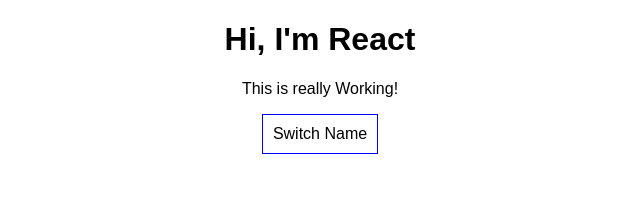
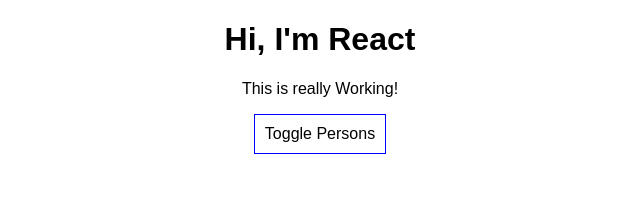
Before and after one commit to mayuri2392/react-complete-guide, a React (Create React App) app: page / in a window 1280 px wide. Shown: the top 204 px of the page, without its empty margins (320-960 px from the left). Built offline with nearby package versions, Linux system fonts and the light colour scheme.

Commit message:
list and conditionals

```diff
--- a/src/App.js
+++ b/src/App.js
@@ -1,19 +1,18 @@
 import React, { Component } from 'react';
 import './App.css';
-import person from './Person/Person';
 import Person from './Person/Person';
 
 
 class App extends Component {
   state = {
     persons : [
-      {name:'Sandesh', age:31},
-      {name:'Mayuri', age:29},
-      {name:'Gaurav', age:26}
+      {id:'01', name:'Sandesh', age:31},
+      {id:'02', name:'Mayuri', age:29},
+      {id:'03', name:'Gaurav', age:26}
     ]
   }
 
-  switchNameHandler = () => {
+  /*switchNameHandler = () => {
     //console.log("Was Clicked!");
     this.setState({
       persons : [
@@ -23,20 +22,42 @@
       ],
       showPersons : false
     })
-  }
+  }*/
 
- nameChangeHandler = (event) => {
+ nameChangedHandler = (event, id) => {
     //console.log("Was Clicked!");
-    this.setState({
+    const personIndex = this.state.persons.findIndex(p =>{
+      return p.id === id;
+    })
+
+    const person = {
+      ...this.state.persons[personIndex]
+    };
+
+    person.name = event.target.value;
+
+    const persons = [...this.state.persons];
+    persons[personIndex] = person;
+
+    this.setState( { persons : persons } );
+
+    /*this.setState({
       persons : [
         {name:'Sandy', age:31},
         {name:event.target.value, age:29},
         {name:'Gau', age:26}
       ]
-    })
+    })*/
   }
 
-  togglePersonsHandler = () => {
+  deletePersonHandler = (personIndex) => {
+   // const persons = this.state.persons.slice();
+   const persons = [...this.state.persons];
+    persons.splice(personIndex, 1);
+    this.setState({ persons: persons});
+  }
+
+   togglePersonsHandler = () => {
     const doesShow = this.state.showPersons;
     this.setState({showPersons : !doesShow});
   }
@@ -55,10 +76,13 @@
     if(this.state.showPersons){
       persons = (
         <div>
-          {this.state.persons.map(person => {
+          {this.state.persons.map((person, index) => {
             return <Person
+            click = {() => this.deletePersonHandler(index)}
             name = {person.name}
             age = {person.age}
+            key = {person.id}
+            changed = {(event) => this.nameChangedHandler(event, person.id)}
             />
           })}
 
@@ -66,7 +90,7 @@
       );
     }
     /*<Person name={this.state.persons[0].name} age={this.state.persons[0].age} click = {this.switchNameHandler}>Hobby : Quizing</Person>
-    <Person name={this.state.persons[1].name}age={this.state.persons[1].age} change = {this.nameChangeHandler}/>
+    <Person name={this.state.persons[1].name}age={this.state.persons[1].age} changed = {this.nameChangedHandler}/>
     <Person name={this.state.persons[2].name} age={this.state.persons[2].age}/>
     */
     return (
@@ -75,7 +99,7 @@
         <p>This is really Working!</p>
         <button style = {style}
         onClick = {this.togglePersonsHandler
-        }>Switch Name</button>
+        }>Toggle Persons</button>
       {persons}
       </div>
     );
--- a/src/Person/Person.js
+++ b/src/Person/Person.js
@@ -6,7 +6,7 @@
         <div className = 'Person'>
             <p onClick = {props.click}>I'm {props.name} and I am {props.age} years old!</p>
             <p>{props.children}</p>
-            <input type="text" onChange = {props.change} value= {props.name}/>
+            <input type="text" onChange = {props.changed} value= {props.name}/>
         </div>
 
     )
```
